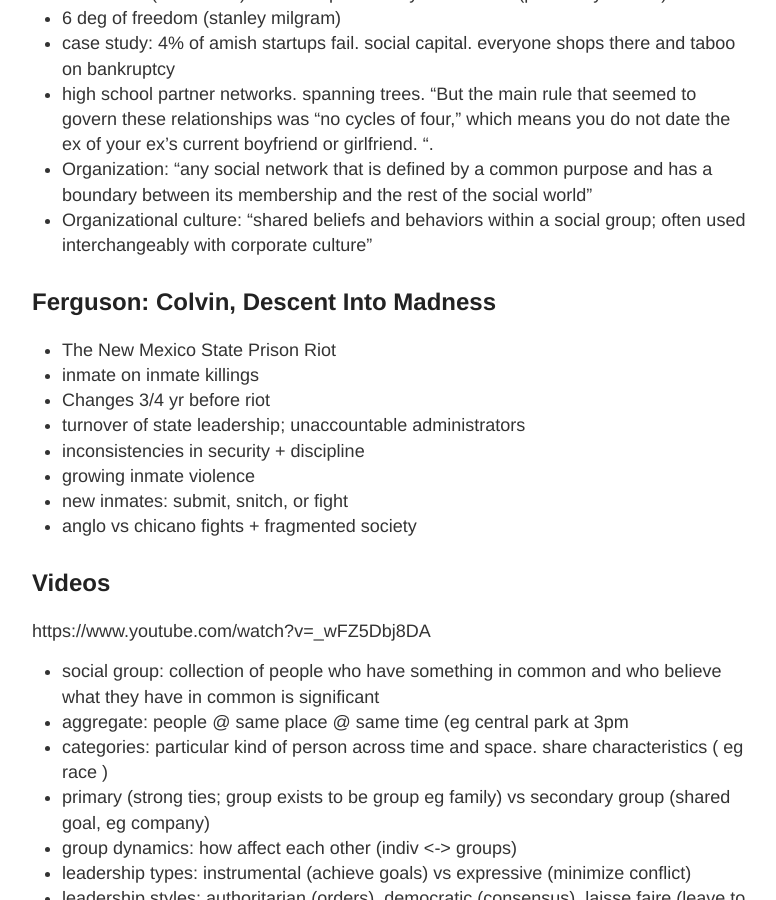
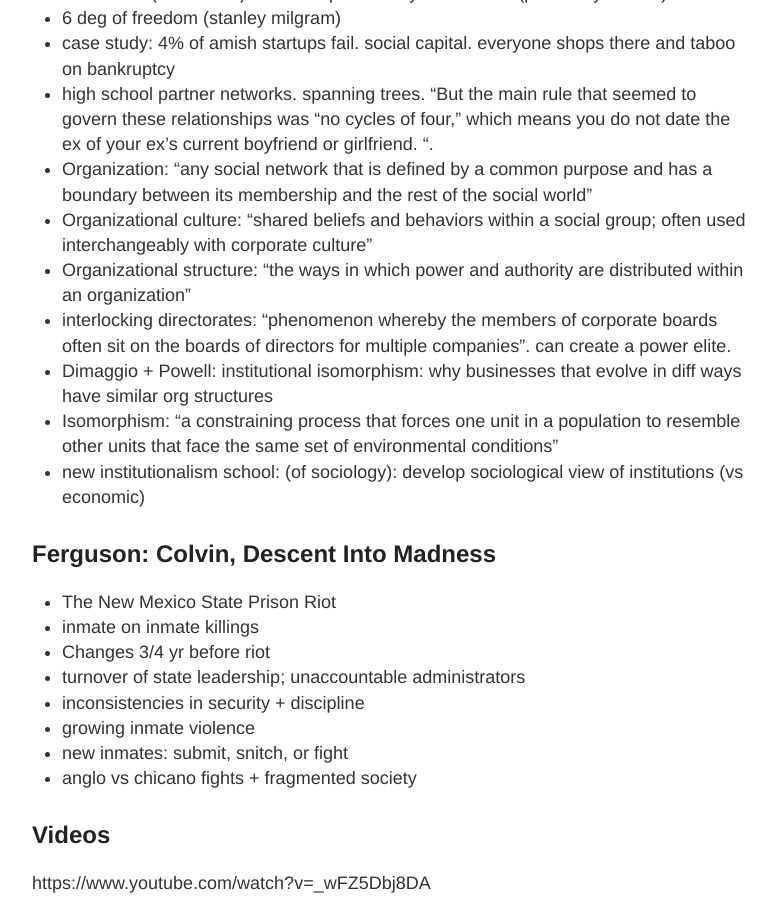
Before and after one commit to RONNCC/ronncc.github, a Jekyll site: the page built from _posts/2019-02-18-intro-sociology.md, in a window 1280 px wide and 900 px high, scrolled down 1097 px. Shown: the whole window, without its empty margins (248-1024 px from the left). Built offline with Jekyll 4.4.1, drawn with Linux system fonts in a browser that asks for light colours; our own code applies the rules of GitHub Pages for plain Markdown files; comment, search, counter and statistics services are not loaded.

Commit message:
Update 2019-02-18-intro-sociology.md

```diff
--- a/_posts/2019-02-18-intro-sociology.md
+++ b/_posts/2019-02-18-intro-sociology.md
@@ -32,6 +32,11 @@ two individuals, if those individuals (or clusters) have complementary resources
 - high school partner networks. spanning trees. "But the main rule that seemed to govern these relationships was “no cycles of four,” which means you do not date the ex of your ex’s current boyfriend or girlfriend. ".
 - Organization: "any social network that is defined by a common purpose and has a boundary between its membership and the rest of the social world"
 - Organizational culture: "shared beliefs and behaviors within a social group; often used interchangeably with corporate culture"
+- Organizational structure: "the ways in which power and authority are distributed within an organization"
+- interlocking directorates: "phenomenon whereby the members of corporate boards often sit on the boards of directors for multiple companies". can create a power elite.
+- Dimaggio + Powell: institutional isomorphism: why businesses that evolve in diff ways have similar org structures
+- Isomorphism: "a constraining process that forces one unit in a population to resemble other units that face the same set of environmental conditions"
+- new institutionalism school: (of sociology): develop sociological view of institutions (vs economic)
 
 ## Ferguson: Colvin, Descent Into Madness
 
```
